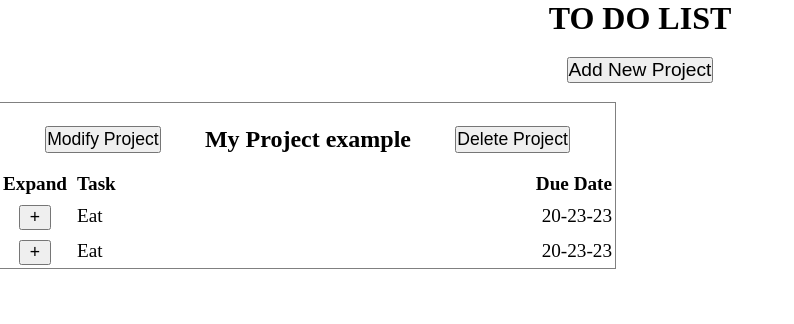
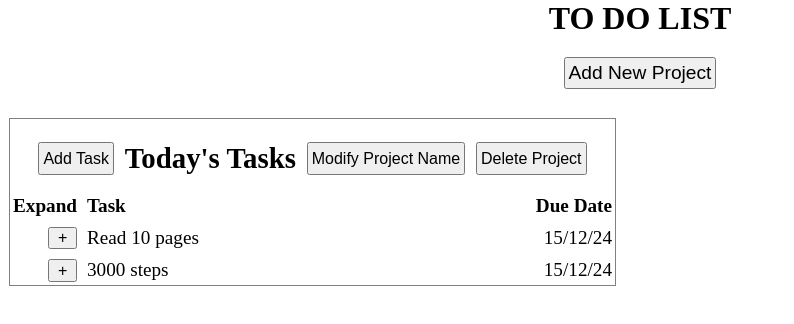
Before and after one commit to andreaamasio/To-Do-List, a website built with webpack: page src/template.html in a window 1280 px wide. Shown: the whole page, without its empty margins (0-794 px from the left). Built offline with nearby package versions, Linux system fonts and the light colour scheme.

Commit message:
created DOM manipulation

```diff
--- a/src/dom.js
+++ b/src/dom.js
@@ -0,0 +1,6 @@
+const newProjectButton=document.querySelector("#new-project-button")
+
+function askProjectName(){
+    let projectName=prompt("How do you call this new project list?", "New Project")
+    return projectName
+}
--- a/src/style.css
+++ b/src/style.css
@@ -22,20 +22,21 @@ h1 {
     display: grid;
     grid-template-columns: repeat(auto-fill, minmax(400px, 1fr));
     font-size: 1.2rem;
-    gap: 50px
+    gap: 50px;
+    padding: 10px;
 }
 .project {
     outline: 1px solid grey;
     padding: 3px;
     display: grid;
-    /* grid-template-columns: 0.1fr 1fr 1fr; */
+
     grid-template-rows: 0.2fr 1fr;
 }
 
 .project-title {
     text-align: center;
     font-weight: bold;
-    font-size: 1.5rem;
+    font-size: 1.8rem;
 }
 .project-body{
     display: grid;
@@ -51,8 +52,11 @@ h1 {
 }
 
 .expand-button{
-    width: 2rem;
-    margin: auto;
+    width: 1.8rem;
+    margin-left: auto;
+    height: 1.4rem;
+    padding: 0;
+
 }
 .project-task {
 
@@ -61,6 +65,6 @@ h1 {
     text-align: right;
 }
 button {
-    font-size: 1.1rem;
-
+    font-size: 1rem;
+    padding: 3px;
 }
--- a/src/template.html
+++ b/src/template.html
@@ -18,13 +18,16 @@
 
          <div class="project">
             <div class="project-header">
-                <button>Modify Project</button><p class="project-title">My Project example</p><button>Delete Project</button>
+                <button class="add-task">Add Task</button>
+                <p class="project-title">Today's Tasks</p>
+                <button class="modify-project-name">Modify Project Name</button>
+                <button class="delete-project">Delete Project</button>
             </div>
             <div class="project-body">
 
                 <div class="expand-title">Expand</div> <div class="task-title">Task</div><div class="due-date-title">Due Date</div>
-                <button class="expand-button">+</button><div class="project-task">Eat</div><div class="due-date-task">20-23-23</div>
-                <button class="expand-button">+</button><div class="project-task">Eat</div><div class="due-date-task">20-23-23</div>
+                <button class="expand-button">+</button><div class="project-task">Read 10 pages</div><div class="due-date-task">15/12/24</div>
+                <button class="expand-button">+</button><div class="project-task">3000 steps</div><div class="due-date-task">15/12/24</div>
 
             </div>
          </div>
```
